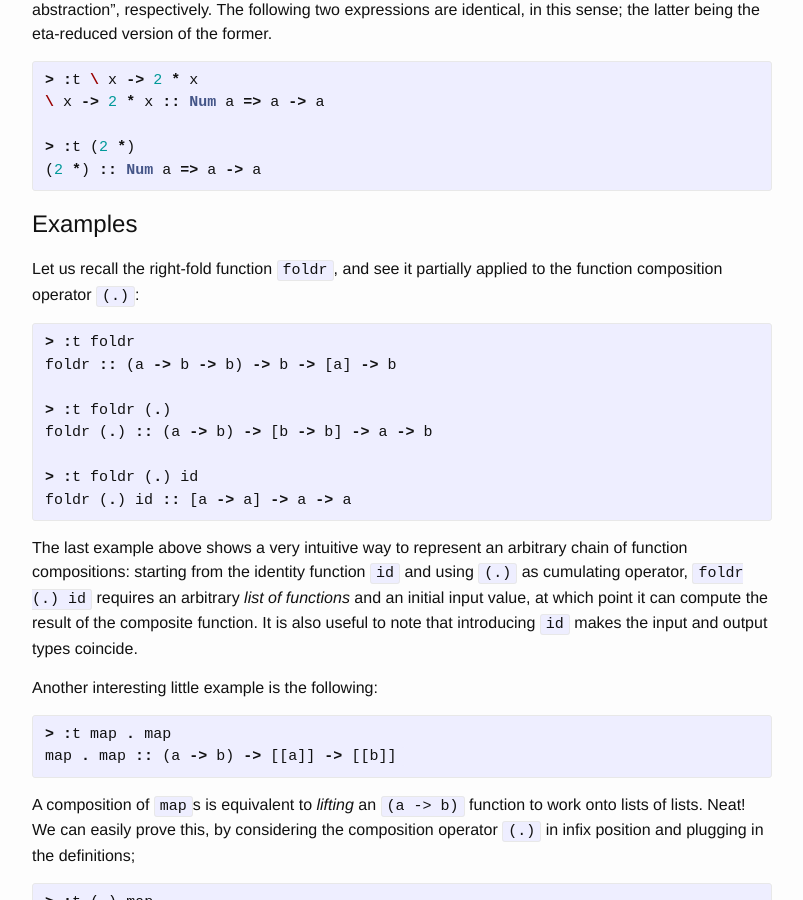
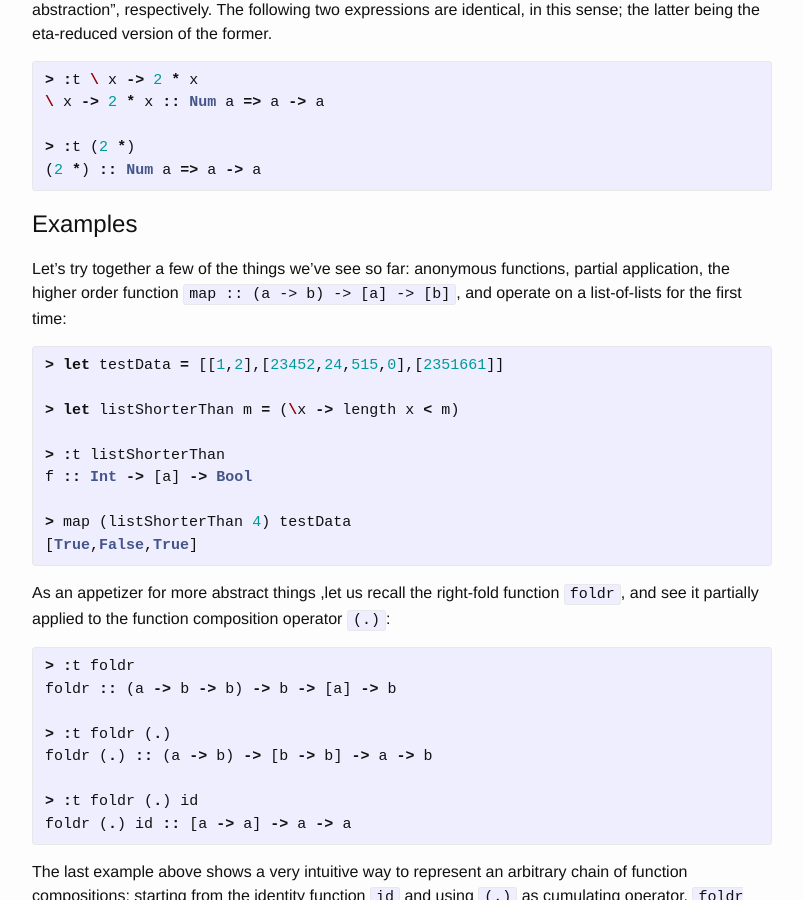
Before and after one commit to ocramz/ocramz.github.io, a Jekyll site: the page built from _posts/2015-08-21-haskell-tut-v1.markdown, in a window 1280 px wide and 900 px high, scrolled down 9060 px. Shown: the whole window, without its empty margins (238-1041 px from the left). Built offline with Jekyll 4.4.1, drawn with Linux system fonts in a browser that asks for light colours; Markdown is read by kramdown in place of the engine named in the settings; formulas are drawn with MathJax 3.

Commit message:
blog update

```diff
--- a/_posts/.#2015-08-21-haskell-tut-v1.markdown
+++ /dev/null
@@ -1 +0,0 @@
-ocramz@fermi.local.5625
--- a/_posts/2015-08-21-haskell-tut-v1.markdown
+++ b/_posts/2015-08-21-haskell-tut-v1.markdown
@@ -410,7 +410,23 @@ The following two expressions are identical, in this sense; the latter being the
 
 # Examples
 
-Let us recall the right-fold function `foldr`, and see it partially applied to the function composition operator `(.)`:
+Let's try together a few of the things we've see so far: anonymous functions, partial application, the higher order function `map :: (a -> b) -> [a] -> [b]`, and operate on a list-of-lists for the first time:
+
+{% highlight haskell %}
+> let testData = [[1,2],[23452,24,515,0],[2351661]]
+
+> let listShorterThan m = (\x -> length x < m)
+
+> :t listShorterThan
+f :: Int -> [a] -> Bool
+
+> map (listShorterThan 4) testData
+[True,False,True]
+{% endhighlight %}
+
+
+
+As an appetizer for more abstract things ,let us recall the right-fold function `foldr`, and see it partially applied to the function composition operator `(.)`:
 
 {% highlight haskell %}
 > :t foldr
@@ -627,6 +643,7 @@ Let's declare a slightly larger datatype constructor and try out its accessor fu
 > :t Tee
 Tee :: [(Bool, String)] -> Char -> Test
 
+
 > let test2 = Tee [(True, "boop")] 'x'
 
 > (snd . head . h1) test2
```
Also changed, not shown: 2 other files.
